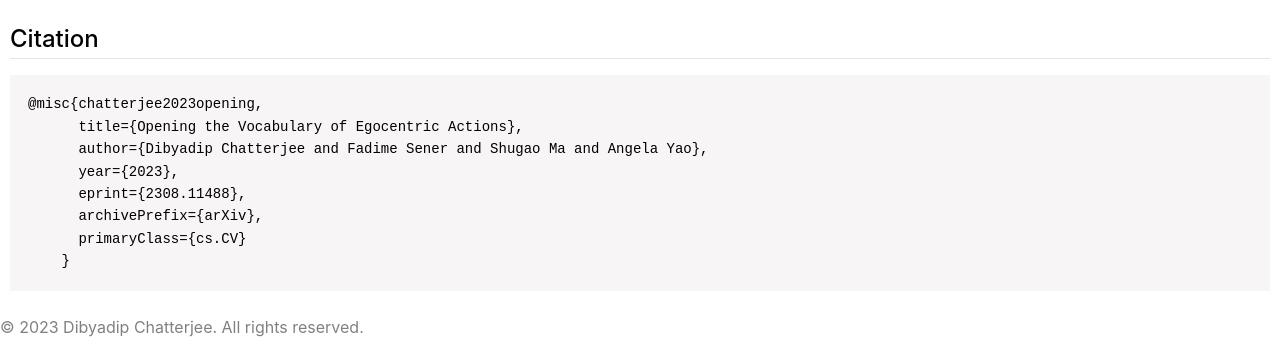
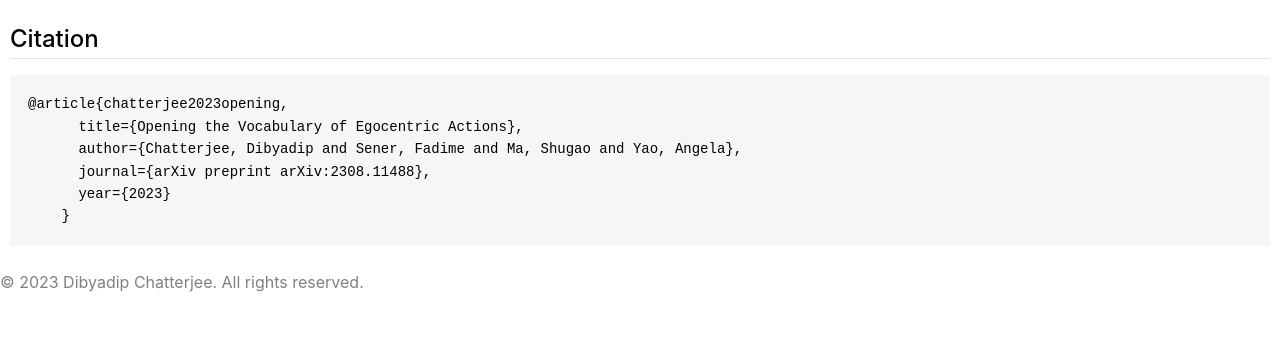
Before and after one commit to dibschat/openvocab-egoAR, a plain HTML site: page docs/index.html in a window 1280 px wide. Shown: the part 1123-1474 px from the top of the page. After the commit the page ends 1430 px from the top, so only its background shows below. Drawn offline with Linux system fonts and the light colour scheme; some icons are missing.

Commit message:
Update index.html

```diff
--- a/docs/index.html
+++ b/docs/index.html
@@ -105,13 +105,11 @@
             <td class="cell">
               <h1 >Citation</h1>
               <div class="citation-box">
-                <pre><code>@misc{chatterjee2023opening,
+                <pre><code>@article{chatterjee2023opening,
       title={Opening the Vocabulary of Egocentric Actions},
-      author={Dibyadip Chatterjee and Fadime Sener and Shugao Ma and Angela Yao},
-      year={2023},
-      eprint={2308.11488},
-      archivePrefix={arXiv},
-      primaryClass={cs.CV}
+      author={Chatterjee, Dibyadip and Sener, Fadime and Ma, Shugao and Yao, Angela},
+      journal={arXiv preprint arXiv:2308.11488},
+      year={2023}
     }</code></pre>
               </div>
             </td>
```
